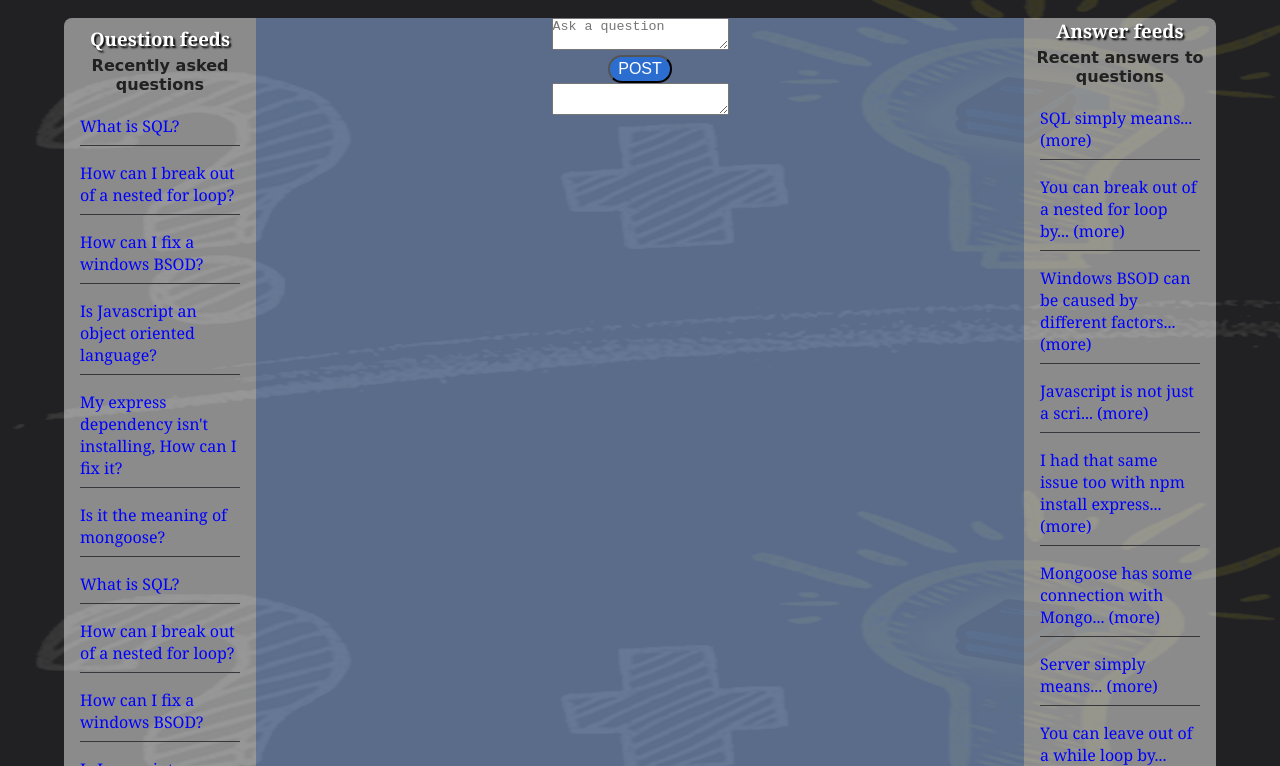
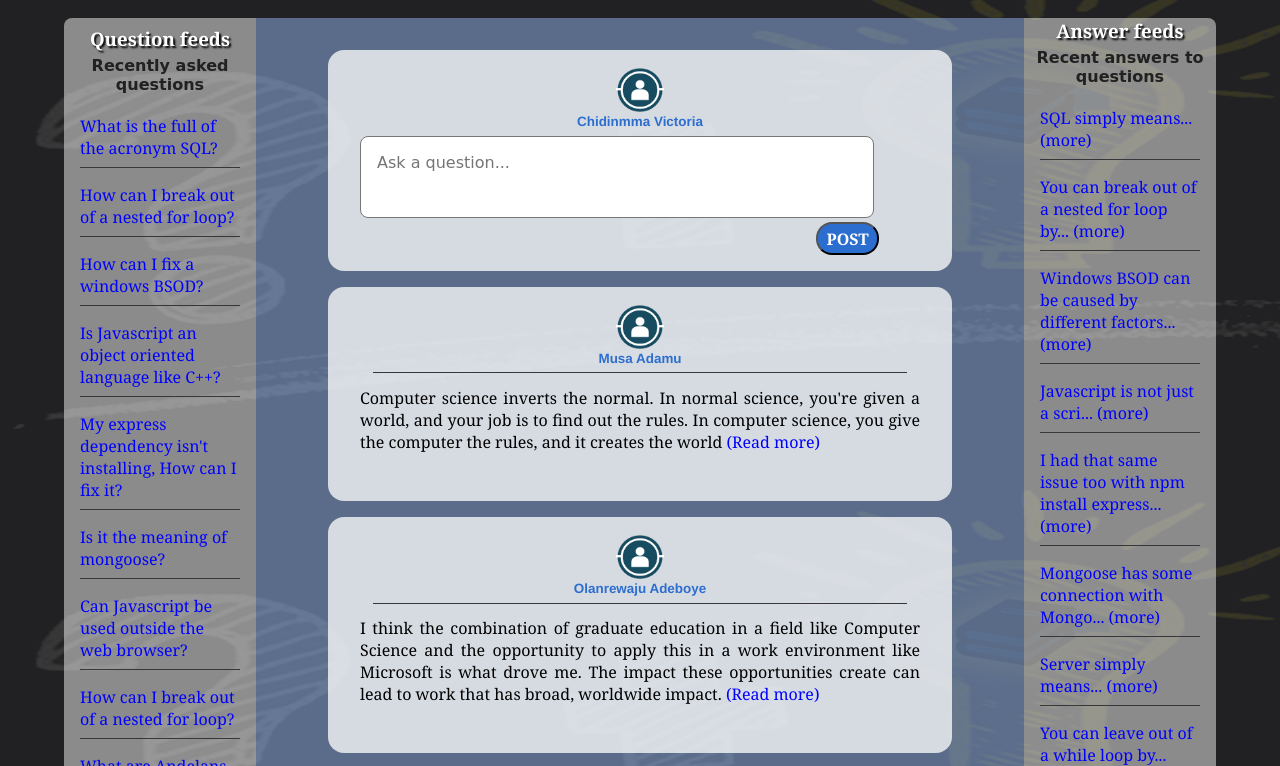
Before and after one commit to shaolinmkz/StackOverflow-lite, a plain HTML site: page ui/index.html in a window 1280 px wide. Shown: the part 91-857 px from the top of the page. Drawn offline with Linux system fonts and the light colour scheme.

Commit message:
Added a POST feature on the home page header and body

```diff
--- a/ui/index.html
+++ b/ui/index.html
@@ -43,7 +43,13 @@
         </nav>
         <img src="images/search.png" alt="search icon" title="search icon" class="search-icon" />
         <img src="images/avatar.png" alt="profile-avatar" title="profile-avatar" class="profile-avatar" />
-        <input type="button" title="ask question" value="POST QUESTION" class="ask-question" />
+        <div title="ask question" class="ask-question"> POST A QUESTION
+
+            <article class="my-top-post">
+                <textarea placeholder="Ask a question..." class="text-area"></textarea>
+                <input type="button" value="POST" class="post-top-question" />
+            </article>
+        </div>
     </header>
 
     <section class="home-page-container clearfix">
@@ -52,7 +58,7 @@
                 <h3>Question feeds</h3>
                 <h4>Recently asked questions</h4>
                 <li>
-                    <a href="#">What is SQL?</a>
+                    <a href="#">What is the full of the acronym SQL?</a>
                 </li>
                 <li>
                     <a href="#">How can I break out of a nested for loop?</a>
@@ -61,7 +67,7 @@
                     <a href="#">How can I fix a windows BSOD?</a>
                 </li>
                 <li>
-                    <a href="#">Is Javascript an object oriented language?</a>
+                    <a href="#">Is Javascript an object oriented language like C++?</a>
                 </li>
                 <li>
                     <a href="#">My express dependency isn't installing, How can I fix it?</a>
@@ -70,19 +76,19 @@
                     <a href="#">Is it the meaning of mongoose?</a>
                 </li>
                 <li>
-                    <a href="#">What is SQL?</a>
+                    <a href="#">Can Javascript be used outside the web browser?</a>
                 </li>
                 <li>
                     <a href="#">How can I break out of a nested for loop?</a>
                 </li>
                 <li>
-                    <a href="#">How can I fix a windows BSOD?</a>
+                    <a href="#">What are Andelans values?</a>
                 </li>
                 <li>
-                    <a href="#">Is Javascript an object oriented language?</a>
+                    <a href="#">Where can I download AngularJS for free?</a>
                 </li>
                 <li>
-                    <a href="#">My express dependency isn't installing, How can I fix it?</a>
+                    <a href="#">How can I create a chatbox like facebook's own?</a>
                 </li>
                 <li>
                     <a href="#">My files on my pen drivenkeep coverting to shortcuts?</a>
@@ -91,14 +97,51 @@
 
             <section class="home-feeds">
                 <article class="my-post">
-                    <textarea placeholder="Ask a question"></textarea>
+                    <img src="images/avatar.png" id="user" alt="profile-avatar" title="main-users-avatar" class="other-users-avatar" />
+                    <label for="user">
+                        <a href="#" class="user">Chidinmma Victoria</a>
+                    </label>
+                    <textarea placeholder="Ask a question..." class="text-area"></textarea>
                     <input type="button" value="POST" class="post-question" />
                 </article>
 
                 <article class="my-post">
-                    <p></p>
-                    <textarea></textarea>
+                    <img src="images/avatar.png" id="musa" alt="profile-avatar" title="other-users-avatar" class="other-users-avatar" />
+                    <label for="musa">
+                        <a href="#">Musa Adamu</a>
+                    </label>
+                    <p> Computer science inverts the normal. In normal science, you're given a world, and your job is to find
+                        out the rules. In computer science, you give the computer the rules, and it creates the world
+                        <a
+                            class="reference-link" href="https://www.brainyquote.com/quotes/alan_kay_875443?src=t_computer_science"
+                            target="_blank">(Read more)</a>
+                    </p>
                 </article>
+
+                <article class="my-post">
+                    <img src="images/avatar.png" id="lanre" alt="profile-avatar" title="other-users-avatar" class="other-users-avatar" />
+                    <label for="lanre">
+                        <a href="#">Olanrewaju Adeboye</a>
+                    </label>
+                    <p>
+                         I think the combination of graduate education in a field like Computer Science and the opportunity to apply this in a work
+                        environment like Microsoft is what drove me. The impact these opportunities create can lead to work that has broad, worldwide
+                        impact.
+                    <a class="reference-link" href=" https://www.brainyquote.com/quotes/satya_nadella_597175?src=t_computer_science" target="_blank">(Read more)</a>
+
+                    </p>
+                </article>
+
+                <article class="my-post">
+                    <img src="images/avatar.png" id="juliet" alt="profile-avatar" title="other-users-avatar" class="other-users-avatar" />
+                    <label for="juliet">
+                        <a href="#">Juliet Kess-Mormoh</a>
+                    </label>
+                    <p> I have a react application with a search form that on submit gets data from the api. I am able to search the database and
+                    get the results back to the api caller in handleSubmit which is triggered by...
+                    </p>
+                </article>
+
             </section>
 
             <aside class="recent-answers">
--- a/ui/pagestyles.css
+++ b/ui/pagestyles.css
@@ -108,13 +108,6 @@ header.clearfix input[type = "search"] {
     outline: none;
 }
 
-img.profile-avatar{
-    width:  3em;
-    height: 3em;
-    cursor: pointer;
-    margin-left: 8em;
-}
-
 img.search-icon{
     position: absolute;
     width: 1.2em;
@@ -124,29 +117,92 @@ img.search-icon{
     cursor: pointer;
 }
 
-input.ask-question{  /*POST BUTTON*/
+img.profile-avatar{
+    width:  3em;
+    height: 3em;
+    cursor: pointer;
+    margin-left: 8em;
+}
+
+div.ask-question{  /*POST BUTTON*/
     position: absolute;
     padding: 0.5em;
-    background-color: #2c6ecf;
-    color: rgb(255, 255, 255);
+    background-color: #212123;
+    color: #1b96e7;
     font-size: 1em;
     font-weight: bold;
-    border-radius: 1em;
+    border-radius: .1em;
     margin: -0 0 0 0;
     display: inline-block;
     outline: none;
     cursor: pointer;
     line-height: 1em;
-    top: 1.8em;
+    top: 2em;
     right: calc(5% - 1.8em);
 }
 
-input.ask-question:hover{
+div.ask-question:hover{
+    background-color: #343536;
+    color: whitesmoke;
+}
+
+article.my-top-post{
+    position: absolute;
+    border-radius: 1em;
+    width: 25em;
+    padding: 0 0 0 0; /* padding: 1em 0 3em 0; */
+    top: 2em;
+    background-color: rgba(99, 96, 96, 0.5);
+    right: calc(5% - 20000em);
+
+    max-height: 0em;
+    overflow: hidden;
+
+    transition-property: max-height;
+    transition-timing-function: ease-in-out;
+    transition-duration: 0.5s;
+
+    transition-property: padding;
+    transition-timing-function: ease-in-out;
+    transition-duration: 0.5s;
+}
+
+article.my-top-post textarea{
+    display: block;
+    width: 20em;
+    margin: 0 auto;
+}
+
+input.post-top-question{
+    padding: 0.2em 0.5em 0.2em 0.5em;
+    background-color: #2c6ecf;
+    color: rgb(255, 255, 255);
+    font-size: 1em;
+    font-weight: bold;
+    font-family: cambria;
+    border-radius: 1em;
+    display: block;
+    outline: none;
+    cursor: pointer;
+    position: absolute;
+    bottom: 0.5em;
+    right: calc(22% - 4em);
+}
+
+input.post-top-question:hover{
     background-color: #376cfd;
 }
-input.ask-question:active{
+
+input.post-top-question:active{
     background-color: #e6e6e6;
     color: #2675b6;
+}
+
+header.clearfix div.ask-question:hover article.my-top-post {
+    right: calc(5% - 4em);
+    padding: 1em 0 3em 0;
+    max-height: 90em;
+    overflow: initial;
 }
 
 /*-------------------------------------------------------------------------------------------------------------------------------------------*/
@@ -397,7 +453,7 @@ aside.recent-questions > h4{
     padding: 0.3em;
 }
 
-.home-page-container a{
+.home-page-container a{ /*Links for recently asked & answered question*/
     display: block;
     color: blue;
     margin: 1em;
@@ -410,22 +466,55 @@ aside.recent-questions > h4{
     color: #ffffff;
 }
 
-section.home-feeds{
-    width: 60%;
-    height: 60em;
+section.home-feeds{ /*Home feeds section*/
+    width: calc(60% - 4em);
+    padding: 1em 2em 2em 2em;
     float: left;
     background-color: #99bff87a;
+    overflow: auto;
 }
 
-input.post-question {
+article.my-post { /*Post article main wrapper*/
+    position: relative;
+    text-align: justify;
+    border-radius: 1em;
+    width: 35em;
+    padding: 1em 2em 3em 2em;
+    margin: 1em 0 0 0;
+    background-color: rgba(255, 255, 255, 0.753);
+}
+
+.my-post > label > a.user:first-child{
+    border: none;
+    margin-bottom: 0;
+}
+
+.text-area {
+    border-radius: 0.5em;
+    width: 30em;
+    height: 3em;
+    padding: 1em;
+    resize: none;
+    line-height: 1.3em;
+    font-family: cursive;
+    font-size: 1em;
+    outline: none;
+}
+
+input.post-question { /*POST question button*/
     padding: 0.2em 0.5em 0.2em 0.5em;
     background-color: #2c6ecf;
     color: rgb(255, 255, 255);
     font-size: 1em;
+    font-weight: bold;
+    font-family: cambria;
     border-radius: 1em;
     display: block;
     outline: none;
     cursor: pointer;
+    position: absolute;
+    bottom: 1em;
+    right: calc(22% - 4em);
 }
 
 input.post-question:hover{
@@ -435,6 +524,31 @@ input.post-question:hover{
 input.post-question:active{
     background-color: #e6e6e6;
     color: #2675b6;
+}
+
+img.other-users-avatar, img.main-users-avatar{
+    width:  3em;
+    height: 3em;
+    cursor: pointer;
+    display: block;
+    margin: 0 auto;
+}
+
+article.my-post label{
+    text-align: center;
+    margin: 0 auto;
+    cursor: pointer;
+}
+
+article.my-post label a{
+    color: #2c6ecf;
+    font-size: larger;
+    margin-top: 0;
+}
+
+article.my-post label a:hover{
+    text-decoration: underline;
+    color: #1b96e7;
 }
 
 aside.recent-answers{
@@ -509,3 +623,12 @@ img.social-media:hover{
         width: 40em;
     }
 }
+
+a.reference-link{
+    display: inline;
+    color: blue;
+    margin: 0;
+    padding-top: 0;
+    padding-bottom: 0;
+    border-bottom: none;
+}
```
Also changed, not shown: ui/images/downvote.png (added), ui/images/search.png, ui/images/upvote.png (added).
